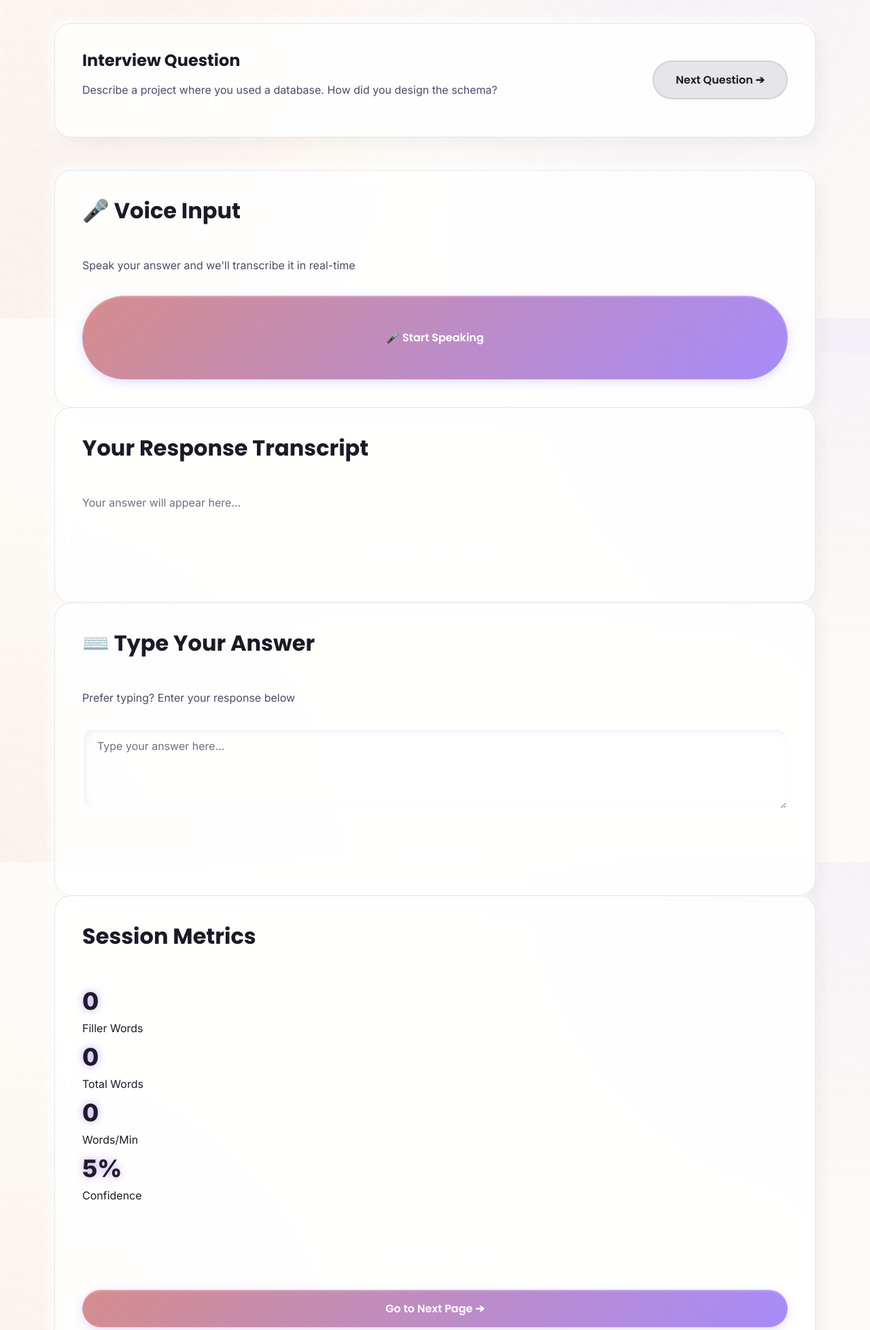
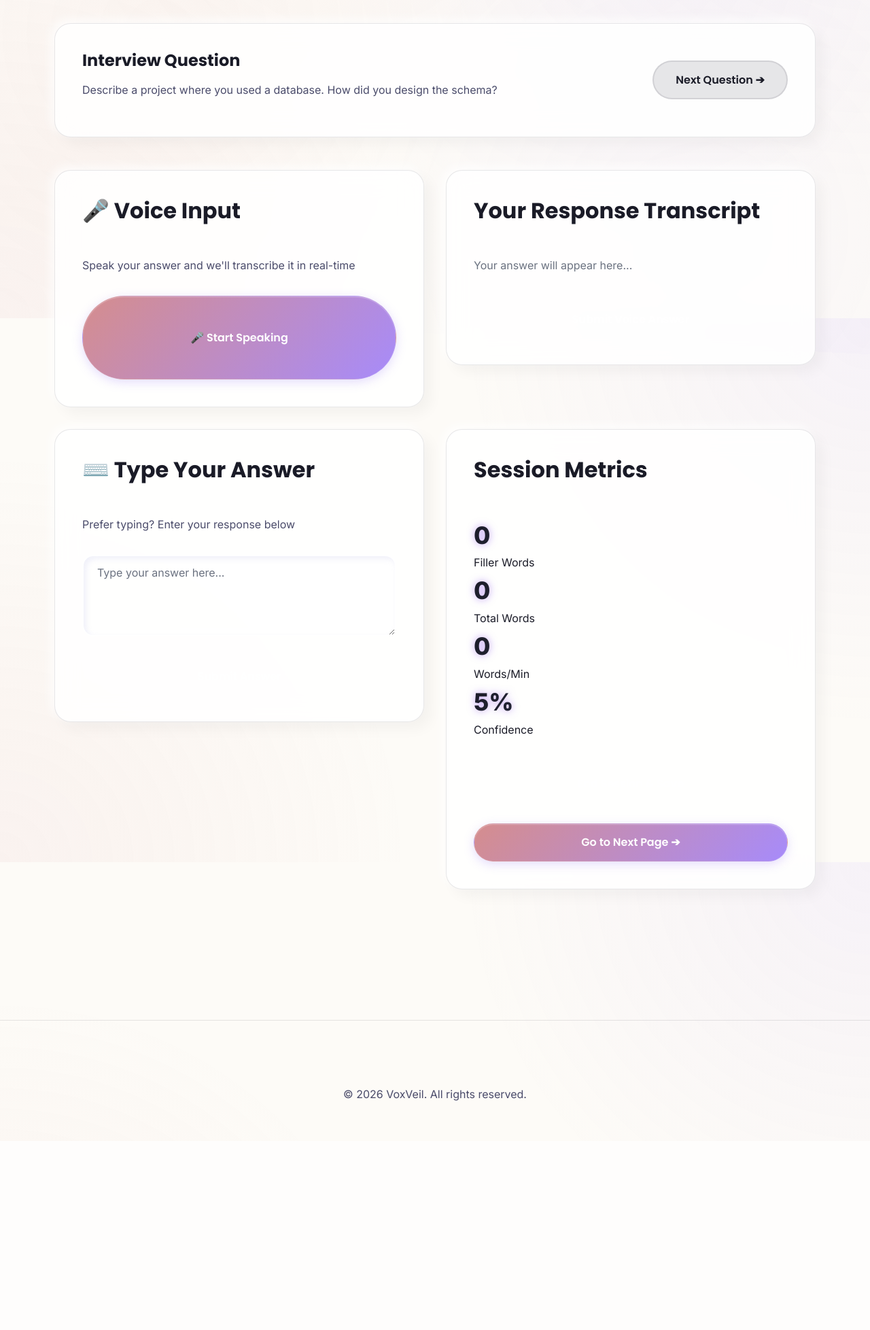
Before and after one commit to ilmaanoor/voxveil, a PHP site: page /practice.php in a window 1280 px wide. Shown: the part 332-2288 px from the top of the page at 68% size. After the commit the page ends 1951 px from the top, so only its background shows below. Run offline with PHP 8.4, Linux system fonts and the light colour scheme; the visitor is signed in with stand-in values (Sample User, id 1); data comes from the database, SQL or seed files in the repository.

Commit message:
Update styles and fix alignment

```diff
--- a/css/styles.css
+++ b/css/styles.css
@@ -854,6 +854,13 @@ footer {
 }
 
 /* Practice Page Utilities */
+.practice-grid {
+    display: grid;
+    grid-template-columns: 1fr 1fr;
+    gap: 2rem;
+    align-items: start;
+}
+
 .filler-highlight {
     color: var(--error);
     font-weight: 700;
```
